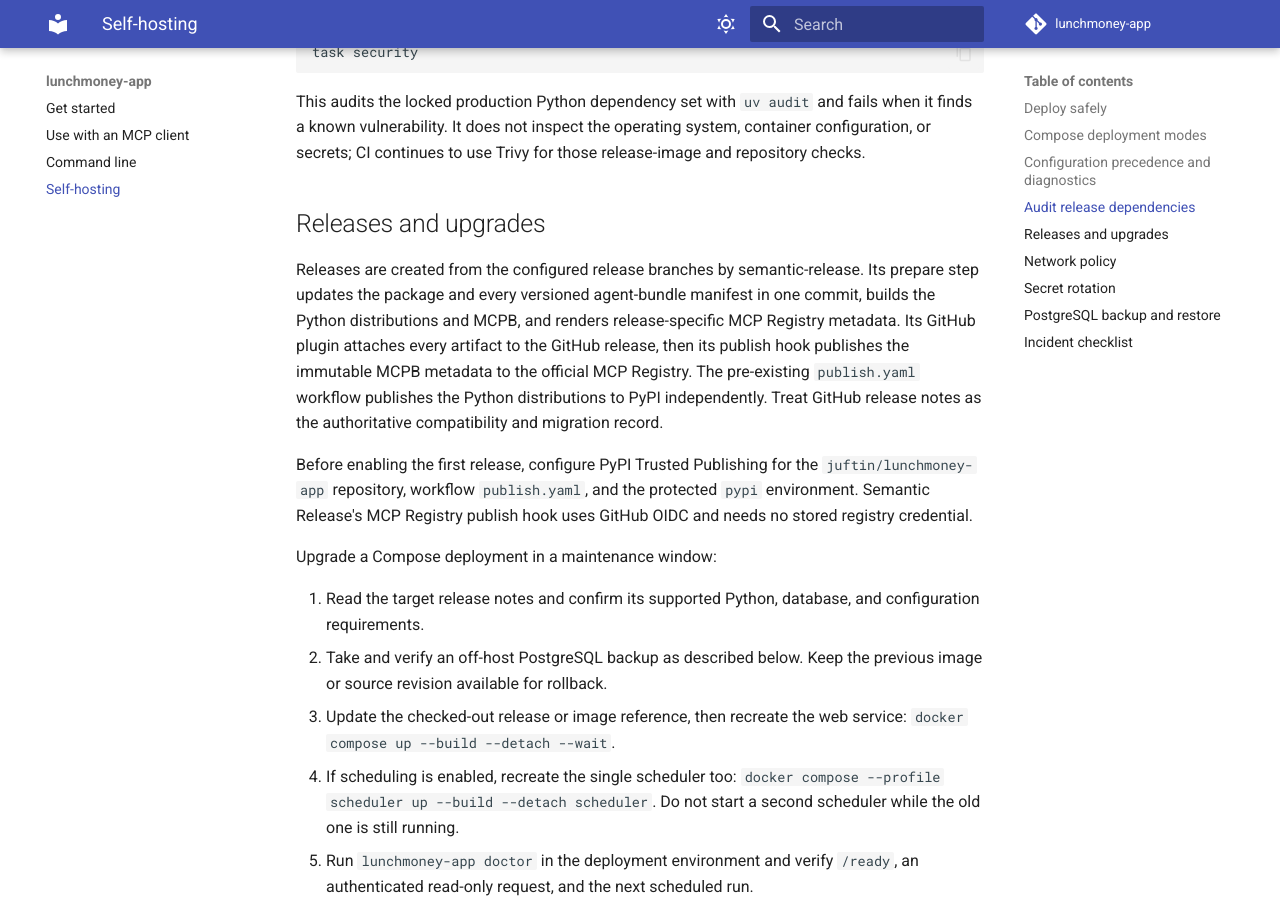
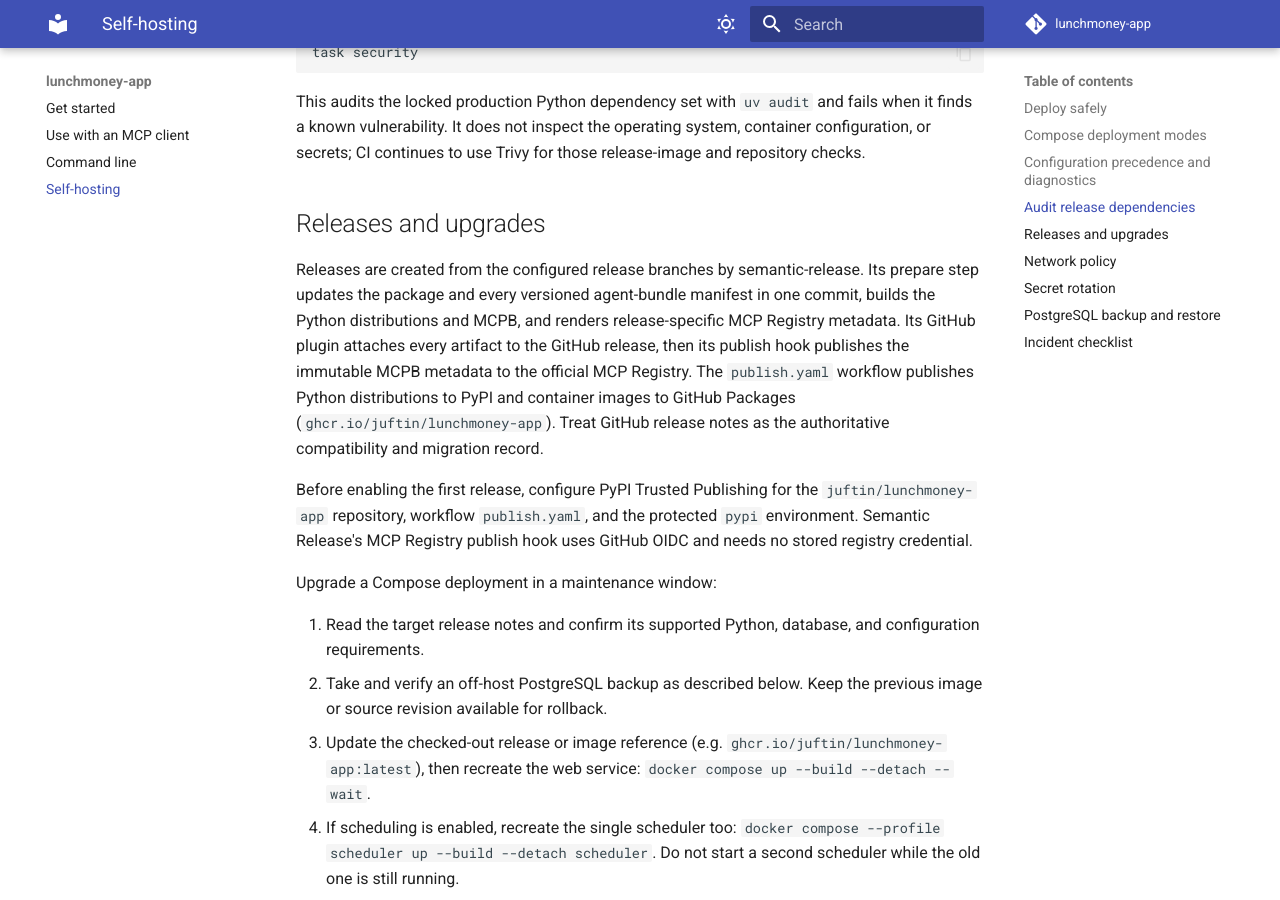
Before and after one commit to juftin/lunchmoney-app, an MkDocs documentation site: the page built from docs/OPERATIONS.md, in a window 1280 px wide and 900 px high, scrolled down 2345 px. Built offline with MkDocs 1.6.1 and Material for MkDocs 9.7.7, drawn with Linux system fonts in a browser that asks for light colours; comment, search, counter and statistics services are not loaded.

Commit message:
✨ (docker): publish container image to GitHub Packages (#39)
* ✨ (docker): publish container image to GitHub Packages

* 🔒 (deps): bump pyjwt, urllib3, mako, and multidict

```diff
--- a/Taskfile.yaml
+++ b/Taskfile.yaml
@@ -5,7 +5,7 @@
 env:
     UV_LOCKED: 1
 vars:
-    DOCKER_REPO: juftin/lunchmoney-app
+    DOCKER_REPO: ghcr.io/juftin/lunchmoney-app
 
 includes:
     project:
--- a/docs/OPERATIONS.md
+++ b/docs/OPERATIONS.md
@@ -100,9 +100,10 @@
 in one commit, builds the Python distributions and MCPB, and renders
 release-specific MCP Registry metadata. Its GitHub plugin attaches every
 artifact to the GitHub release, then its publish hook publishes the immutable
-MCPB metadata to the official MCP Registry. The pre-existing `publish.yaml`
-workflow publishes the Python distributions to PyPI independently. Treat GitHub
-release notes as the authoritative compatibility and migration record.
+MCPB metadata to the official MCP Registry. The `publish.yaml` workflow
+publishes Python distributions to PyPI and container images to GitHub Packages
+(`ghcr.io/juftin/lunchmoney-app`). Treat GitHub release notes as the
+authoritative compatibility and migration record.
 
 Before enabling the first release, configure PyPI Trusted Publishing for the
 `juftin/lunchmoney-app` repository, workflow `publish.yaml`, and the protected
@@ -115,7 +116,8 @@
    configuration requirements.
 2. Take and verify an off-host PostgreSQL backup as described below. Keep the
    previous image or source revision available for rollback.
-3. Update the checked-out release or image reference, then recreate the web
+3. Update the checked-out release or image reference (e.g.
+   `ghcr.io/juftin/lunchmoney-app:latest`), then recreate the web
    service: `docker compose up --build --detach --wait`.
 4. If scheduling is enabled, recreate the single scheduler too:
    `docker compose --profile scheduler up --build --detach scheduler`.
```
Also changed, not shown: docs/maintainers/CHECKLIST.md (+3 -0 lines), docs/maintainers/ROADMAP.md (+2 -0 lines), 3 other files.
